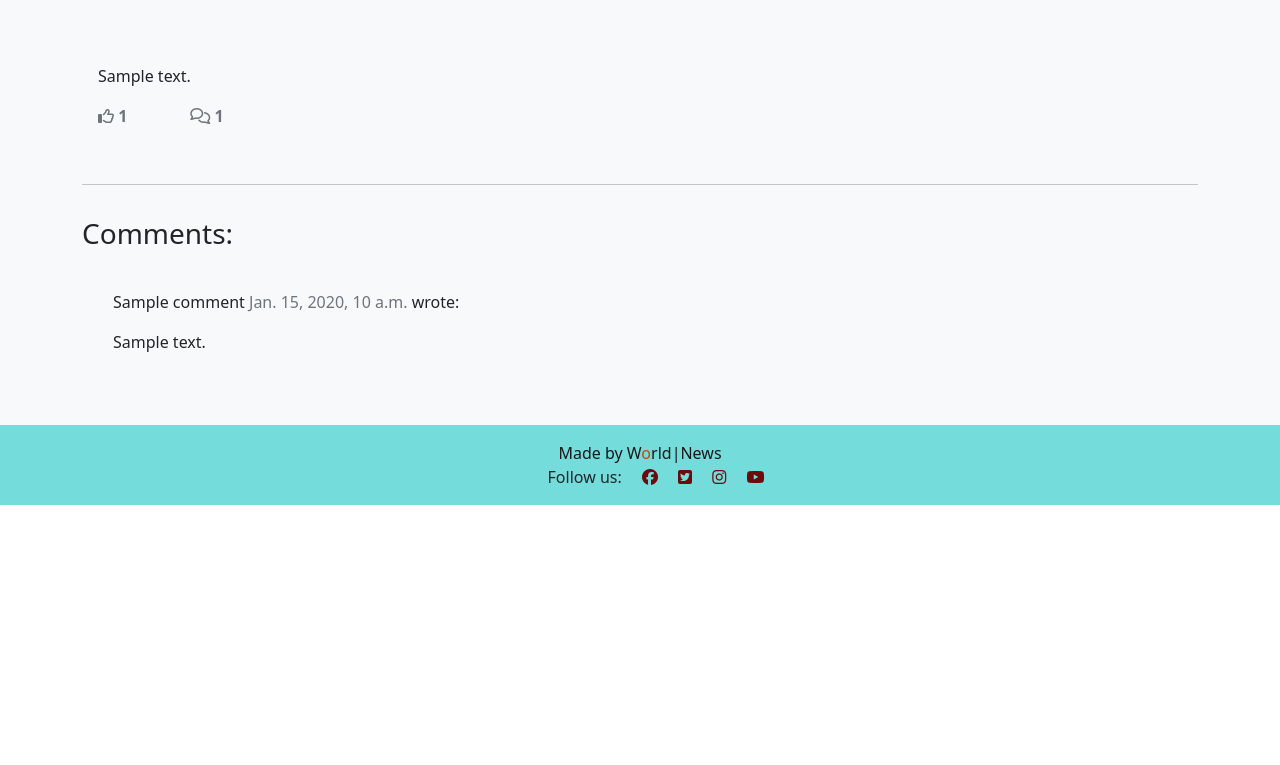
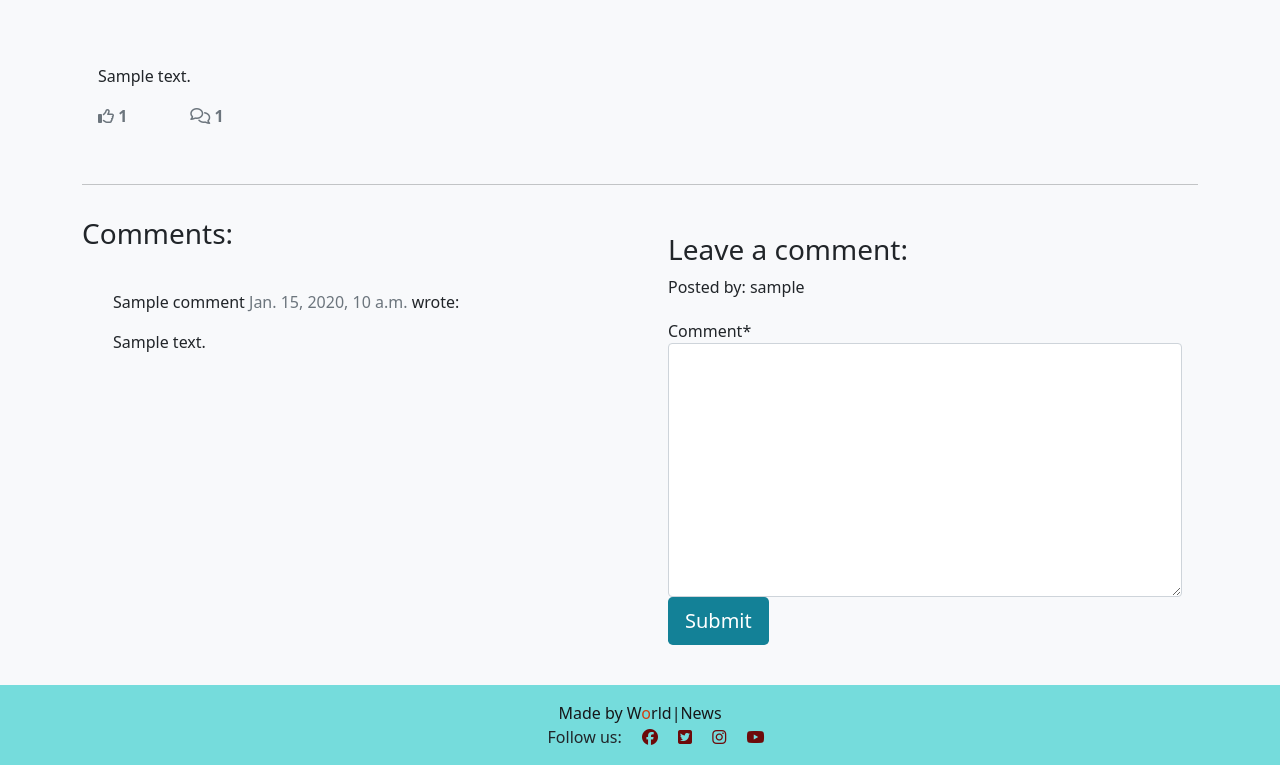
Before and after one commit to HumaIlyas/Project-4, a Django app: a page that uses templates/news/post_detail.html in a window 1280 px wide. Shown: the part 450-1215 px from the top of the page. Before the commit the page ends 955 px from the top, so only its background shows below. Run offline with Django 3.2, Linux system fonts and the light colour scheme; a user stored in the database is signed in; tables that the repository leaves empty hold one stand-in row (values such as "Sample post"); some libraries are stand-ins or nearby versions.

Commit message:
Add forms.py and make changes in settings.py, views.py & post_detail.html for comments

```diff
--- /dev/null
+++ b/news/forms.py
@@ -0,0 +1,8 @@
+from django import forms
+from .models import Comment
+
+
+class CommentForm(forms.ModelForm):
+    class Meta:
+        model = Comment
+        fields = ('comment',)
--- a/news/models.py
+++ b/news/models.py
@@ -43,7 +43,6 @@ class Comment(models.Model):
     name = models.CharField(max_length=80)
     email = models.EmailField()
     comment = models.TextField()
-    comments = models.ManyToManyField(User, related_name='post_comment', blank=True)
     created_on = models.DateTimeField(auto_now_add=True)
     approved = models.BooleanField(default=False)
 
--- a/news/views.py
+++ b/news/views.py
@@ -1,6 +1,7 @@
 from django.shortcuts import render, get_object_or_404
 from django.views import generic, View
 from .models import Category, Post
+from .forms import CommentForm
 
 
 class PostCategory(View):
@@ -34,5 +35,6 @@ class PostDetail(View):
             "post": post,
             "comments": comments,
             "liked": liked,
+            "comment_form": CommentForm()
         }
         return render(request, "news/post_detail.html", context)
--- a/requirements.txt
+++ b/requirements.txt
@@ -4,6 +4,7 @@ dj-database-url==1.3.0
 dj3-cloudinary-storage==0.0.6
 Django==3.2.18
 django-allauth==0.54.0
+django-crispy-forms==1.14.0
 django-summernote==0.8.20.0
 gunicorn==20.1.0
 oauthlib==3.2.2
--- a/templates/news/post_detail.html
+++ b/templates/news/post_detail.html
@@ -1,6 +1,8 @@
 {% extends 'news/base.html' %}
 
 {% block content %}
+
+{% load crispy_forms_tags %}
 
 <!-- post details -->
 <div class="masthead">
@@ -84,6 +86,17 @@
         <div class="col-md-6 card mb-4  mt-3">
             <div class="card-body">
                 <!-- Comment text will come here -->
+                {% if user.is_authenticated %}
+
+                <h3>Leave a comment:</h3>
+                <p>Posted by: {{ user.username }}</p>
+                <form method="post" style="margin-top: 1.3em;">
+                    {{ comment_form | crispy }}
+                    {% csrf_token %}
+                    <button type="submit" class="btn btn-signup btn-lg">Submit</button>
+                </form>
+
+                {% endif %}
             </div>
         </div>
     </div>
--- a/worldnews/settings.py
+++ b/worldnews/settings.py
@@ -48,6 +48,7 @@ INSTALLED_APPS = [
     'django.contrib.staticfiles',
     'cloudinary',
     'django_summernote',
+    'crispy_forms',
     'news',
 ]
 
@@ -55,6 +56,8 @@ SITE_ID = 1
 
 LOGIN_REDIRECT_URL = '/'
 LOGOUT_REDIRECT_URL = '/'
+
+CRISPY_TEMPLATE_PACK = 'bootstrap4'
 
 MIDDLEWARE = [
     'django.middleware.security.SecurityMiddleware',
```
Also changed, not shown: news/migrations/0002_remove_comment_comments.py (added).
